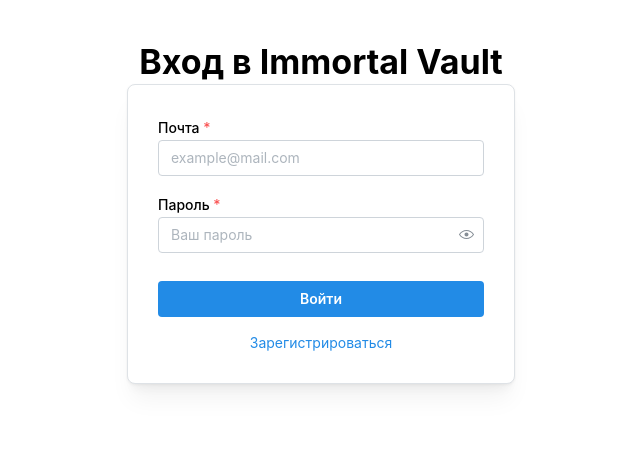
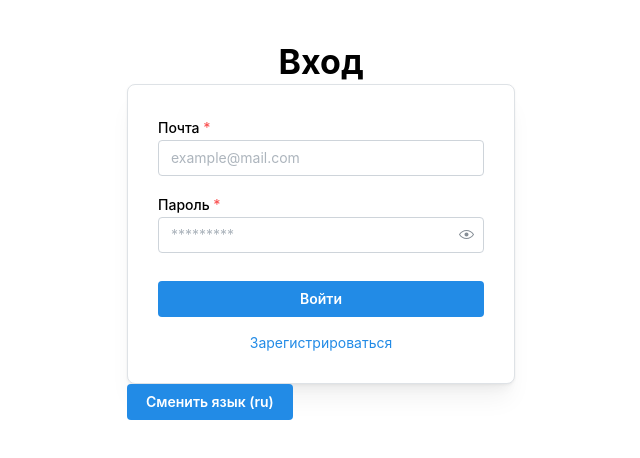
Before and after one commit to Immortal-Vault/desktop-client, a React (Vite) app: page / in a window 1280 px wide. Shown: the top 458 px of the page, without its empty margins (319-959 px from the left). Built offline with nearby package versions, Linux system fonts and the light colour scheme.

Commit message:
feat: add i18n localization

```diff
--- a/package.json
+++ b/package.json
@@ -15,8 +15,11 @@
     "@mantine/hooks": "^7.16.3",
     "@tauri-apps/api": "^2",
     "@tauri-apps/plugin-opener": "^2",
+    "i18next": "^24.2.2",
+    "i18next-browser-languagedetector": "^8.0.3",
     "react": "^18.3.1",
-    "react-dom": "^18.3.1"
+    "react-dom": "^18.3.1",
+    "react-i18next": "^15.4.0"
   },
   "devDependencies": {
     "@tauri-apps/cli": "^2.2.7",
--- /dev/null
+++ b/src/i18n/en.json
@@ -0,0 +1,9 @@
+{
+  "login": {
+    "title": "Sign in",
+    "email": "Email",
+    "password": "Password",
+    "button": "Log in",
+    "register": "Register"
+  }
+}
--- /dev/null
+++ b/src/i18n/i18n.ts
@@ -0,0 +1,21 @@
+import i18n from 'i18next';
+import { initReactI18next } from 'react-i18next';
+
+import en from './en.json';
+import ru from './ru.json';
+
+i18n
+    .use(initReactI18next)
+    .init({
+        resources: {
+            en: { translation: en },
+            ru: { translation: ru },
+        },
+        lng: 'ru', // Язык по умолчанию
+        fallbackLng: 'en', // Запасной язык
+        interpolation: {
+            escapeValue: false, // Не экранируем HTML в строках
+        },
+    });
+
+export default i18n;
--- /dev/null
+++ b/src/i18n/ru.json
@@ -0,0 +1,9 @@
+{
+  "login": {
+    "title": "Вход",
+    "email": "Почта",
+    "password": "Пароль",
+    "button": "Войти",
+    "register": "Зарегистрироваться"
+  }
+}
--- a/src/main.tsx
+++ b/src/main.tsx
@@ -3,6 +3,7 @@
 import { MantineProvider } from '@mantine/core';
 import '@mantine/core/styles.css';
 import LoginPage from "./pages/LoginPage";
+import './i18n/i18n';
 
 ReactDOM.createRoot(document.getElementById("root") as HTMLElement).render(
   <React.StrictMode>
--- a/src/pages/LoginPage.tsx
+++ b/src/pages/LoginPage.tsx
@@ -1,21 +1,34 @@
 import { TextInput, PasswordInput, Button, Anchor, Stack, Title, Paper, Container } from '@mantine/core';
+import { useTranslation } from 'react-i18next';
 
 export default function LoginPage() {
+    function LanguageSwitcher() {
+        const { i18n } = useTranslation();
+
+        const toggleLanguage = () => {
+            i18n.changeLanguage(i18n.language === 'ru' ? 'en' : 'ru');
+        };
+
+        return <Button onClick={toggleLanguage}>Сменить язык ({i18n.language})</Button>;
+    }
+    const { t } = useTranslation();
+
     return (
         <Container size={420} my={40}>
             <Title style={{textAlign: "center", mb: "md"}}>
-                Вход в Immortal Vault
+                {t('login.title')}
             </Title>
             <Paper withBorder shadow="md" p={30} radius="md">
                 <Stack>
-                    <TextInput label="Почта" placeholder="example@mail.com" required />
-                    <PasswordInput label="Пароль" placeholder="Ваш пароль" required />
-                    <Button fullWidth mt="sm">Войти</Button>
+                    <TextInput label={t('login.email')} placeholder="example@mail.com" required />
+                    <PasswordInput label={t('login.password')} placeholder="*********" required />
+                    <Button fullWidth mt="sm">{t('login.button')}</Button>
                 </Stack>
                 <Anchor href="#" size="sm" mt="md" style={{textAlign: "center"}} display="block">
-                    Зарегистрироваться
+                    {t('login.register')}
                 </Anchor>
             </Paper>
+            <LanguageSwitcher/>
         </Container>
     );
 }
```
Also changed, not shown: 2 other files (tests, documents, lock files or other folders).
